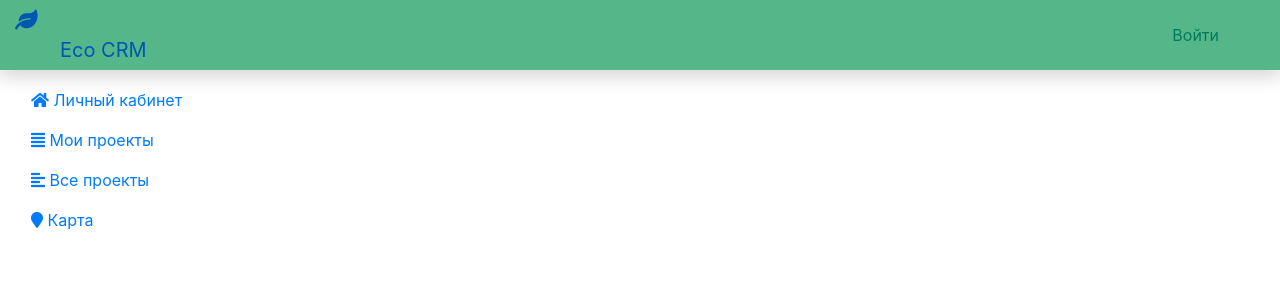
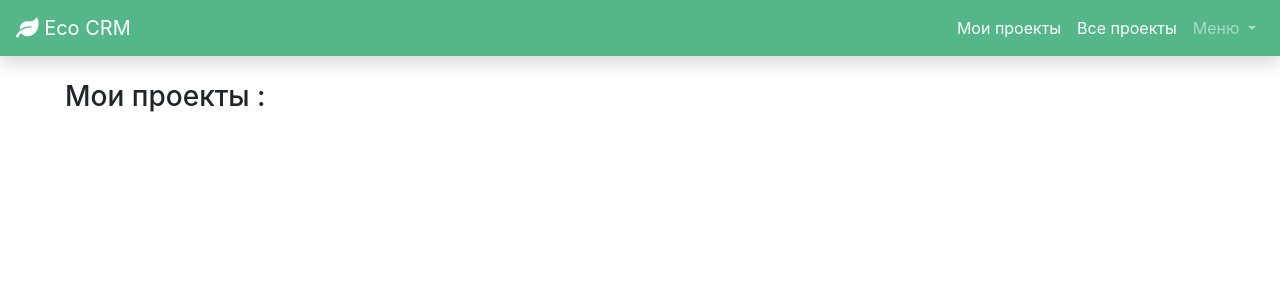
Before and after one commit to StalnoyKapibar/EcoCRM, a Spring app: page /admin/projects in a window 1280 px wide. Shown: the top 300 px of the page. Run offline with Thymeleaf, Linux system fonts and the light colour scheme; the template is opened without the code that fills it, so the values that code supplies are empty; some of the project's set-up classes (security, data sources, template engines, error pages and the like) are left out, and stand-ins take their place; some libraries are stand-ins or nearby versions.

Commit message:
sorry for working on dev

```diff
--- a/src/main/resources/static/private/js/projects.js
+++ b/src/main/resources/static/private/js/projects.js
@@ -16,6 +16,7 @@ function fillContent() {
                     docVar += '<div class="eco-card card m-2" style="height: 20%;box-shadow: 0px 5px 9px -8px #000000;">' +
                         '                            <div class="card-header" style="font-size: small">' + project.title + '</div>' +
                         '                            <div class="card-body">' +
+                        '                            <div class="house-area">' + project.petition.houseArea + '</div>' +
                         '                            </div>' +
                         '     </div>'
                 });
@@ -26,10 +27,3 @@ function fillContent() {
         }
     });
 }
-$(document).ready(function () {
-    $("#col_0, #col_1, #col_2, #col_3, #col_4, #col_5, #col_6, #col_7").sortable({
-        opacity: 0.5,
-        connectWith: "#col_0, #col_1, #col_2, #col_3, #col_4, #col_5, #col_6, #col_7",
-    });
-    $("#col_0, #col_1, #col_2, #col_3, #col_4, #col_5, #col_6, #col_7").disableSelection();
-});
--- a/src/main/resources/templates/admin/projects.html
+++ b/src/main/resources/templates/admin/projects.html
@@ -25,51 +25,46 @@
     <title>Projects</title>
 </head>
 <body>
-<nav class="navbar fixed-top flex-md-nowrap p-0 shadow">
-    <a class="navbar-brand col-sm-3 col-md-2 mr-0" href="#" style="white-space: pre"><span class="fa fa-leaf"></span>
-        Eco CRM</a>
-    <ul class="navbar-nav px-lg-5">
-        <li class="nav-item text-nowrap">
-            <button class="btn btn-o" style="color: #007c5d" href="#">Войти</button>
-        </li>
-    </ul>
-</nav>
+<nav class="navbar navbar-expand-md navbar-dark fixed-top shadow">
+    <a class="navbar-brand" href="#" style="white-space: pre"><span class="fa fa-leaf"></span> Eco CRM</a>
+    <button class="navbar-toggler" type="button" data-toggle="collapse" data-target="#navbarsExampleDefault"
+            aria-controls="navbarsExampleDefault" aria-expanded="false" aria-label="Toggle navigation">
+        <span class="navbar-toggler-icon"></span>
+    </button>
 
-<div class="container-fluid">
-    <div class="row">
-        <nav class="col-md-2 d-none d-md-block sidebar">
-            <div class="sidebar-sticky">
-                <ul class="nav flex-column">
-                    <li class="nav-item">
-                        <a class="nav-link active" href="#"><span class="fa fa-home"></span>
-                            Личный кабинет</a>
+    <div class="collapse navbar-collapse" id="navbarsExampleDefault">
+        <ul class="navbar-nav ml-auto">
+            <li class="nav-item active">
+                <a class="nav-link" href="/user" style="color: white;">Мои проекты <span
+                        class="sr-only">(current)</span></a>
             </li>
             <li class="nav-item">
-                        <a class="nav-link" href="#"><span class="fa fa-align-justify"></span>
-                            Мои проекты</a>
+                <a class="nav-link" href="#" style="color: white;">Все проекты <span
+                        class="sr-only">(current)</span></a>
             </li>
-                    <li class="nav-item">
-                        <a class="nav-link" href="#"><span class="fa fa-align-left"></span> Все
-                            проекты</a>
-                    </li>
-                    <li class="nav-item">
-                        <a class="nav-link" href="#"><span class="fa fa-map-marker"></span>
-                            Карта</a>
+            <li class="nav-item dropdown">
+                <a class="nav-link dropdown-toggle" href="#" id="dropdown01" data-toggle="dropdown" aria-haspopup="true"
+                   aria-expanded="false">Меню <span class="sr-only">(current)</span></a>
+                <div class="dropdown-menu" aria-labelledby="dropdown01">
+                    <a class="dropdown-item" href="#">Уведомления</a>
+                    <a class="dropdown-item" href="#">Моя страница</a>
+                    <a class="dropdown-item" href="/logout">Выйти</a>
+                </div>
             </li>
         </ul>
     </div>
 </nav>
 
-    <main role="main" class="col-md-9 ml-sm-auto col-lg-10 px-4">
-        <div class="container" style="margin: 2%;">
+<main role="main" class="container-fluid">
+            <h3 style="margin-left: 4%">Мои проекты :</h3>
+
                 <div class="row row-flex flex-nowrap" id="projectsTable">
                 </div>
                 <script>
                     fillContent()
                 </script>
-        </div>
+
         </main>
-    </div>
-</div>
+
 </body>
 </html>
```
Lines whose indentation alone changed are shown as unchanged.
